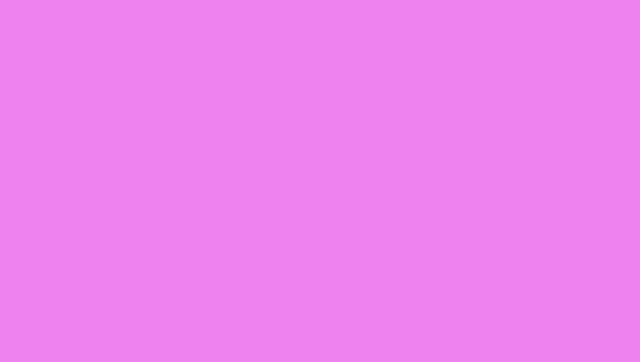
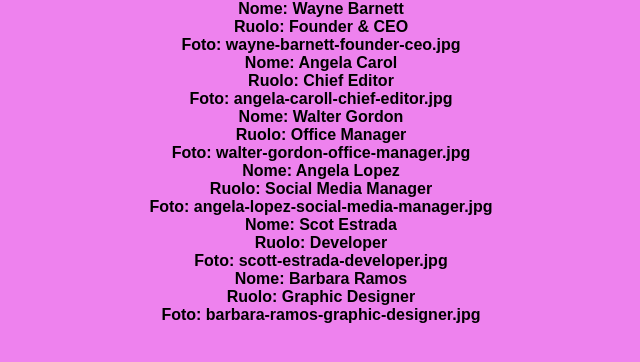
Before and after one commit to AleDelCampo/js-our-team, a plain HTML site: page index.html in a window 1280 px wide. Shown: the whole page, without its empty margins (359-999 px from the left). Drawn offline with Linux system fonts and the light colour scheme.

Commit message:
stampo le stringhe in pagina

```diff
--- a/index.html
+++ b/index.html
@@ -10,6 +10,7 @@
 
     <div class="container">
         <div id="result"></div>
+        <div id="team"></div>
     </div>
 
     <script type="text/javascript" src="script.js"></script>
--- a/script.js
+++ b/script.js
@@ -42,3 +42,21 @@ for (let i = 0; i < teamMembers.length; i++) {
     console.log("Ruolo: " + member.ruolo);
     console.log("Foto: " + member.foto);
 }
+
+const teamInformations = document.getElementById("team");
+
+for (let i = 0; i < teamMembers.length; i++) {
+    const member = teamMembers[i];
+
+    const showMember = document.createElement("div");
+
+    const memberInformations = `
+        <p>Nome: ${member.nome}</p>
+        <p>Ruolo: ${member.ruolo}</p>
+        <p>Foto: ${member.foto}</p>
+    `;
+
+    showMember.innerHTML = memberInformations;
+
+    teamInformations.appendChild(showMember);
+}
```
